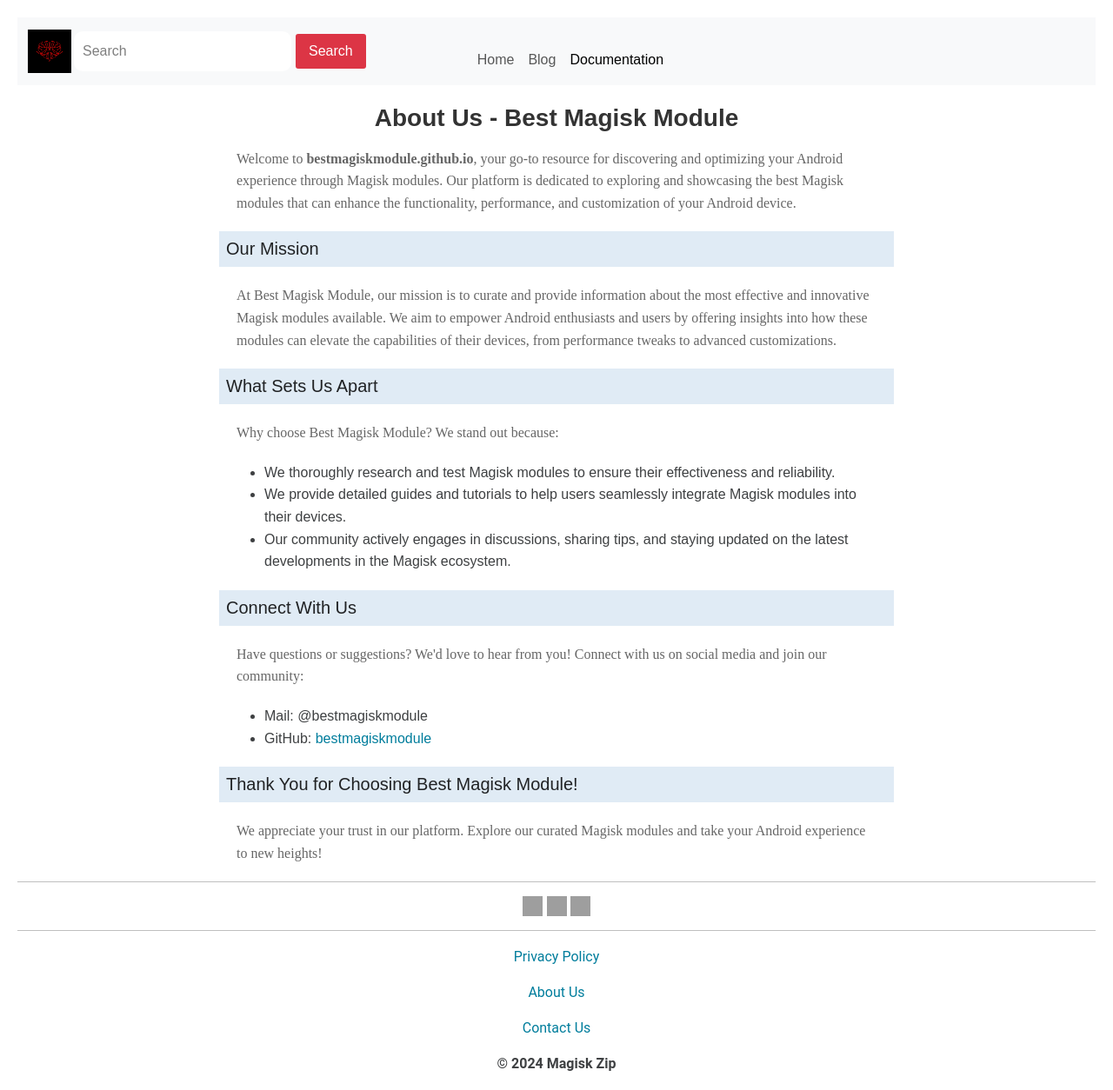
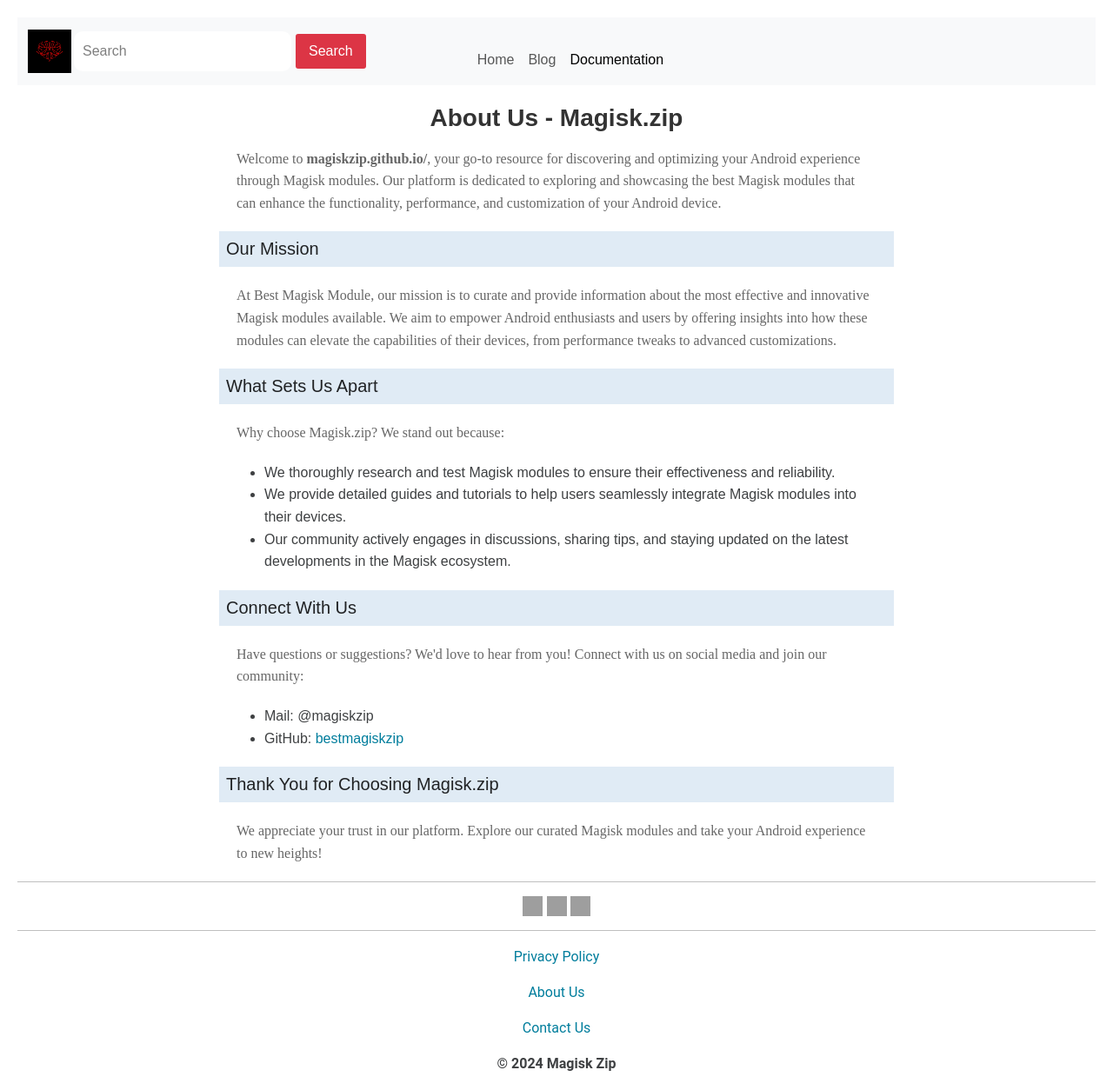
Before and after one commit to magiskzip/magiskzip.github.io, a Jekyll site: the page built from about-us.html, in a window 1280 px wide. Shown: the whole page at 87% size. Built offline with Jekyll 4.4.1, drawn with Linux system fonts in a browser that asks for light colours; some web fonts are replaced; grey boxes are pictures that could not be loaded.

Commit message:
Update about-us.html
Updated

```diff
--- a/about-us.html
+++ b/about-us.html
@@ -9,7 +9,7 @@
 <head>
     <meta charset="UTF-8">
     <meta name="viewport" content="width=device-width, initial-scale=1.0">
-    <title>About Us - Best Magisk Module</title>
+    <title>About Us - Magisk.Zip</title>
     <style>
         body {
             font-family: Arial, sans-serif;
@@ -35,11 +35,11 @@
 <body>
     <div class="container">
         <header>
-            <h1>About Us - Best Magisk Module</h1>
+            <h1>About Us - Magisk.zip</h1>
         </header>
 
         <section>
-            <p>Welcome to <strong>bestmagiskmodule.github.io</strong>, your go-to resource for discovering and optimizing your Android experience through Magisk modules. Our platform is dedicated to exploring and showcasing the best Magisk modules that can enhance the functionality, performance, and customization of your Android device.</p>
+            <p>Welcome to <strong>magiskzip.github.io/</strong>, your go-to resource for discovering and optimizing your Android experience through Magisk modules. Our platform is dedicated to exploring and showcasing the best Magisk modules that can enhance the functionality, performance, and customization of your Android device.</p>
         </section>
 
         <section>
@@ -49,7 +49,7 @@
 
         <section>
             <h2>What Sets Us Apart</h2>
-            <p>Why choose Best Magisk Module? We stand out because:</p>
+            <p>Why choose Magisk.zip? We stand out because:</p>
             <ul>
                 <li>We thoroughly research and test Magisk modules to ensure their effectiveness and reliability.</li>
                 <li>We provide detailed guides and tutorials to help users seamlessly integrate Magisk modules into their devices.</li>
@@ -61,13 +61,13 @@
             <h2>Connect With Us</h2>
             <p>Have questions or suggestions? We'd love to hear from you! Connect with us on social media and join our community:</p>
             <ul>
-                <li>Mail: <a hrbestmagiskmodule@gmail.com" target="_blank">@bestmagiskmodule</a></li>
-                <li>GitHub: <a href="https://github.com/bestmagiskmodule" target="_blank">bestmagiskmodule</a></li>
+                <li>Mail: <a hrbestmagiskmodule@gmail.com" target="_blank">@magiskzip</a></li>
+                <li>GitHub: <a href="https://github.com/bestmagiskzip" target="_blank">bestmagiskzip</a></li>
             </ul>
         </section>
 
         <section>
-            <h2>Thank You for Choosing Best Magisk Module!</h2>
+            <h2>Thank You for Choosing Magisk.zip</h2>
             <p>We appreciate your trust in our platform. Explore our curated Magisk modules and take your Android experience to new heights!</p>
         </section>
     </div>
```
